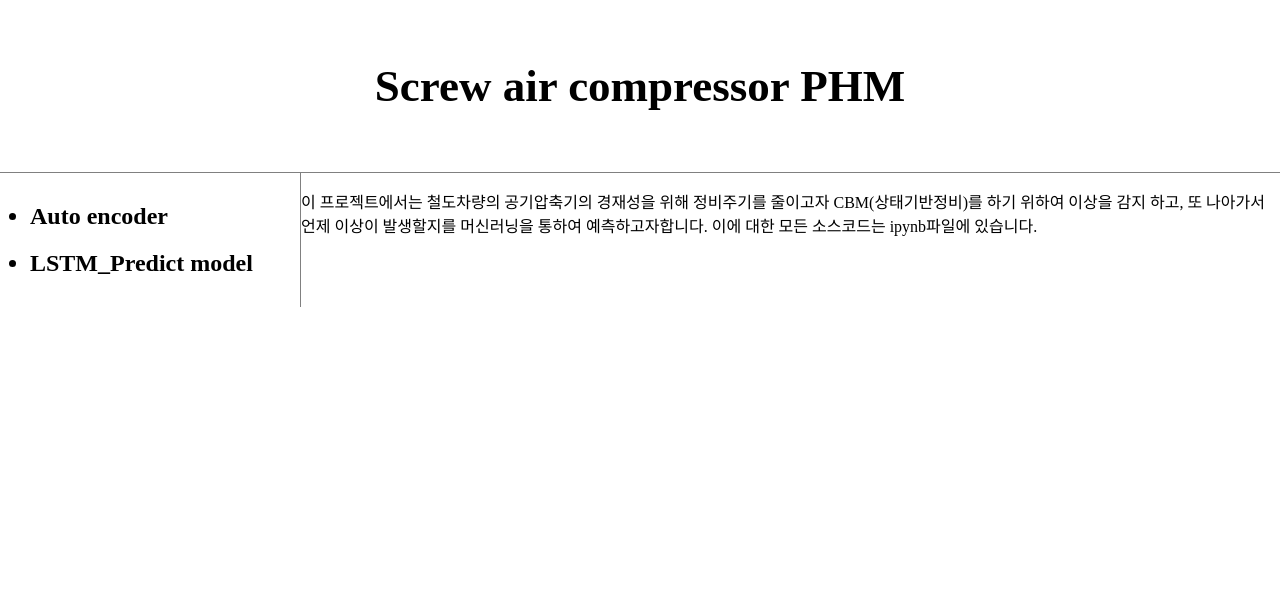
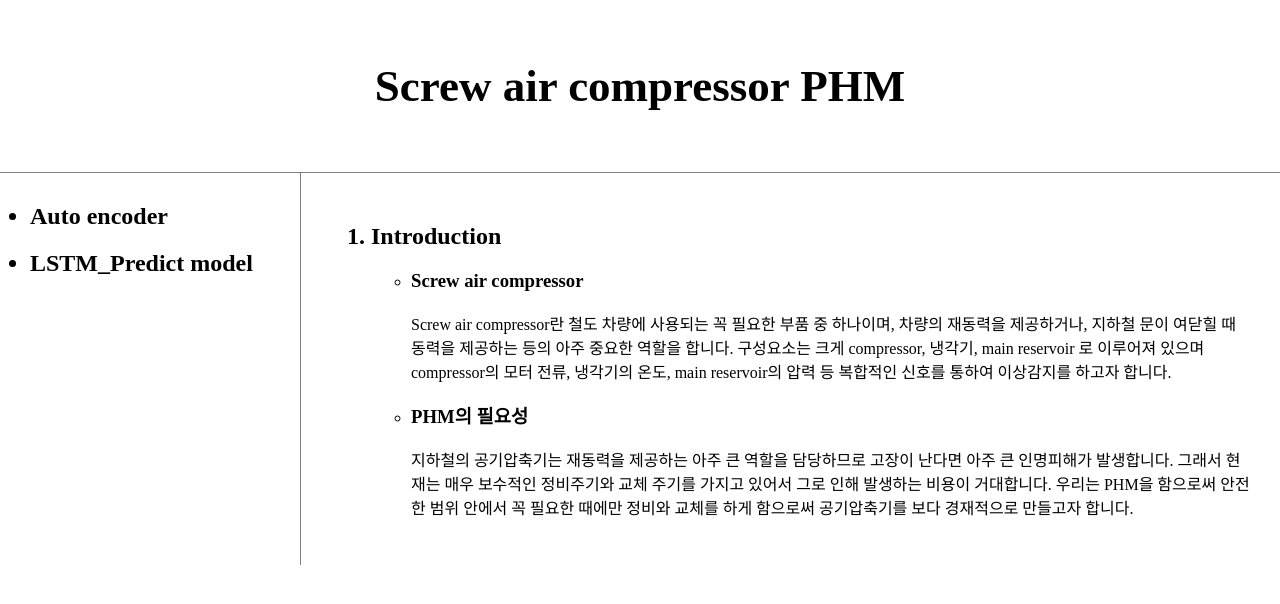
Before and after one commit to JoonHyun814/Screw_aircompressor_PHM, a plain HTML site: page index.html in a window 1280 px wide. Drawn offline with Linux system fonts and the light colour scheme.

Commit message:
Introduction 수정
Introduction을 보다 가독성이 높아지게 변경

```diff
--- a/index.html
+++ b/index.html
@@ -12,9 +12,22 @@
       <li class='ST_element'><a href="Autoencoder.html">Auto encoder</a></li>
       <li class='ST_element'><a href="LSTM_Predict model.html">LSTM_Predict model</a></li>
     </h2></ul></div>
-    <div id = 'article'><p>
-      이 프로젝트에서는 철도차량의 공기압축기의 경재성을 위해 정비주기를 줄이고자 CBM(상태기반정비)를 하기 위하여 이상을 감지 하고, 또 나아가서 언제 이상이 발생할지를 머신러닝을 통하여 예측하고자합니다. 이에 대한 모든 소스코드는 ipynb파일에 있습니다.
-    </p></div>
+    <div id = 'article'><ol>
+      <h2><li>Introduction</li></h2>
+        <ul>
+          <li><h3>Screw air compressor</h3></li>
+            <p>
+              Screw air compressor란 철도 차량에 사용되는 꼭 필요한 부품 중 하나이며, 차량의 재동력을 제공하거나,
+               지하철 문이 여닫힐 때 동력을 제공하는 등의 아주 중요한 역할을 합니다. 구성요소는 크게 compressor, 냉각기, main reservoir 로 이루어져 있으며
+               compressor의 모터 전류, 냉각기의 온도, main reservoir의 압력 등 복합적인 신호를 통하여 이상감지를 하고자 합니다.
+            </p>
+          <li><h3>PHM의 필요성</h3></li>
+            <p>
+              지하철의 공기압축기는 재동력을 제공하는 아주 큰 역할을 담당하므로 고장이 난다면 아주 큰 인명피해가 발생합니다. 그래서 현재는 매우 보수적인 정비주기와
+              교체 주기를 가지고 있어서 그로 인해 발생하는 비용이 거대합니다. 우리는 PHM을 함으로써 안전한 범위 안에서 꼭 필요한 때에만 정비와 교체를 하게 함으로써
+              공기압축기를 보다 경재적으로 만들고자 합니다.
+            </p>
+        </ul></div>
     </div>
   </body>
 </html>
--- a/style.css
+++ b/style.css
@@ -30,5 +30,6 @@ body{
   grid-template-columns: 300px 1fr;
 }
 #article{
-  border-left: 1px solid gray
+  border-left: 1px solid gray;
+  padding: 30px;
 }
```
